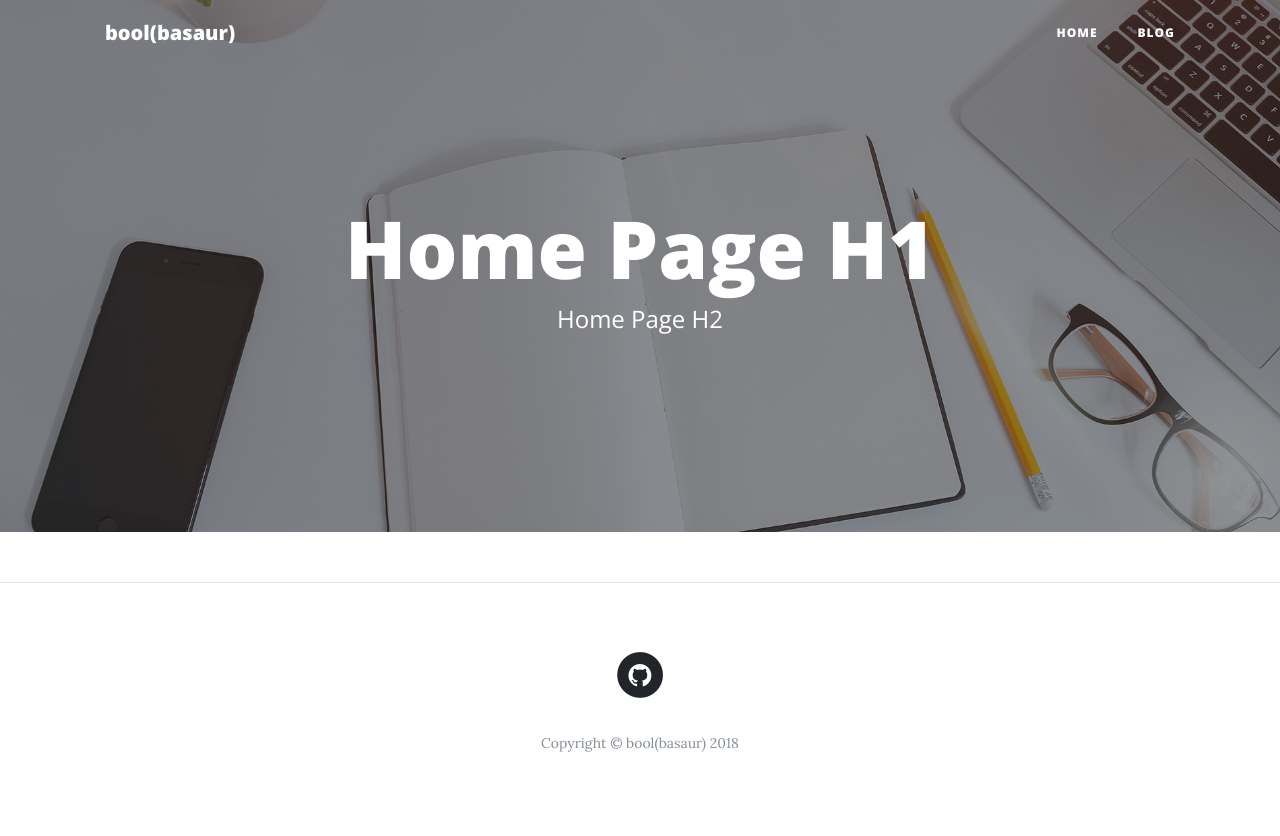
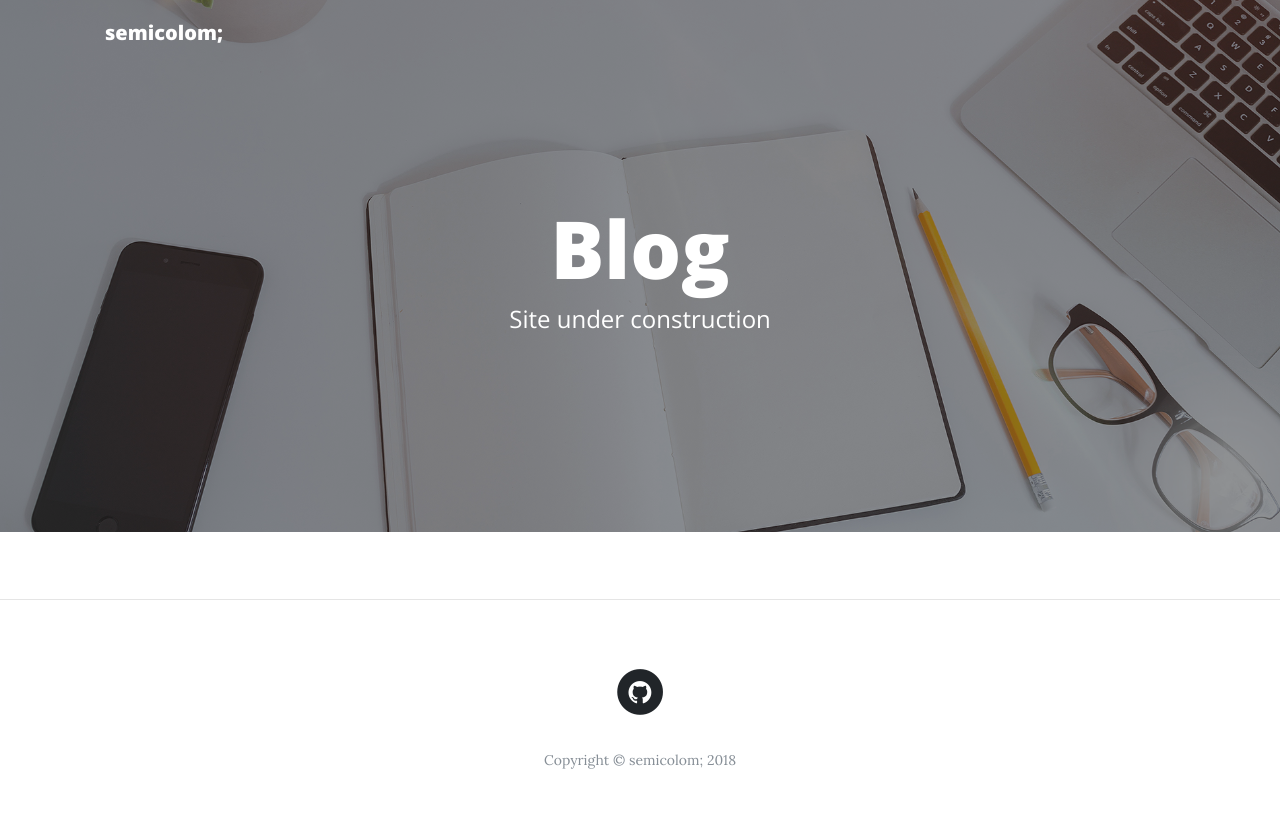
Before and after one commit to semicolom/blog, a Django app: page / in a window 1280 px wide. Before the commit the page ends 752 px from the top, so only its background shows below. Run offline with Django 3.2, Linux system fonts and the light colour scheme; data that the repository does not hold is empty; some libraries are stand-ins or nearby versions.

Commit message:
Updates requirements, removes home page and changes the blog name

```diff
--- a/src/blog/templates/blog/post_list.html
+++ b/src/blog/templates/blog/post_list.html
@@ -1,10 +1,10 @@
 {% extends "base.html" %}
 {% load humanize static %}
 
-{% block title %}Blog Page title{% endblock title %}
-{% block description %}Blog description{% endblock description %}
-{% block h1 %}Blog Page H1{% endblock h1 %}
-{% block h2 %}Blog Page H2{% endblock h2 %}
+{% block title %}Toni Colom's blog | {{ SITE_NAME }}{% endblock title %}
+{% block description %}Blog where you can find tutorials and solve problems about Django, python, ansible...{% endblock description %}
+{% block h1 %}Blog{% endblock h1 %}
+{% block h2 %}Site under construction{% endblock h2 %}
 
 {% block content %}
     {# Post List #}
--- a/src/blog/urls.py
+++ b/src/blog/urls.py
@@ -1,9 +1,9 @@
-from django.urls import path, re_path
+from django.urls import re_path
 
 from . import views
 
 app_name = 'blog'
 urlpatterns = [
-    path('', views.PostListView.as_view(), name='list'),
+    # path('', views.PostListView.as_view(), name='list'),
     re_path('(?P<slug>[\w-]+)/', views.PostDetailView.as_view(), name='detail'),
 ]
--- a/src/main/templates/base.html
+++ b/src/main/templates/base.html
@@ -38,6 +38,7 @@
         <nav class="navbar navbar-expand-lg navbar-light fixed-top" id="mainNav">
             <div class="container">
                 <a class="navbar-brand" href="{% url 'home' %}">{{ SITE_NAME }}</a>
+                {% comment %}
                     <button class="navbar-toggler navbar-toggler-right" type="button" data-toggle="collapse" data-target="#navbarResponsive" aria-controls="navbarResponsive" aria-expanded="false" aria-label="Toggle navigation">
                         Menu
                         <i class="fa fa-bars"></i>
@@ -52,6 +53,7 @@
                             </li>
                         </ul>
                     </div>
+                {% endcomment %}
             </div>
         </nav>
 
--- a/src/main/urls.py
+++ b/src/main/urls.py
@@ -2,11 +2,12 @@ from django.conf import settings
 from django.contrib import admin
 from django.urls import path, include
 
-from . import views
+from blog import views as blog_views
 
 urlpatterns = [
     path('admin/', admin.site.urls),
-    path('', views.HomeView.as_view(), name='home'),
+    path('', blog_views.PostListView.as_view(), name='home'),
+    # path('', views.HomeView.as_view(), name='home'),
     path('blog/', include('blog.urls')),
 ]
 
--- a/src/settings/base.py
+++ b/src/settings/base.py
@@ -145,8 +145,8 @@ LOGGING = {
 # Site constants
 SITE_INFO = {
     'AUTHOR_NAME': "Toni Colom",
-    'SITE_NAME': "bool(basaur)",
-    'SITE_URL': 'http://www.blog.com',
+    'SITE_NAME': "semicolom;",
+    'SITE_URL': 'http://www.semicolom.com',
     'GITHUB_URL': "https://github.com/tcolom",
     'GOOGLE_ANALYTICS': "UA-110395817-1",
 }
```
Also changed, not shown: requirements/requirements.txt (+6 -6 lines), src/blog/tests/test_views.py (+2 -1 lines). Lines whose indentation alone changed are shown as unchanged.
